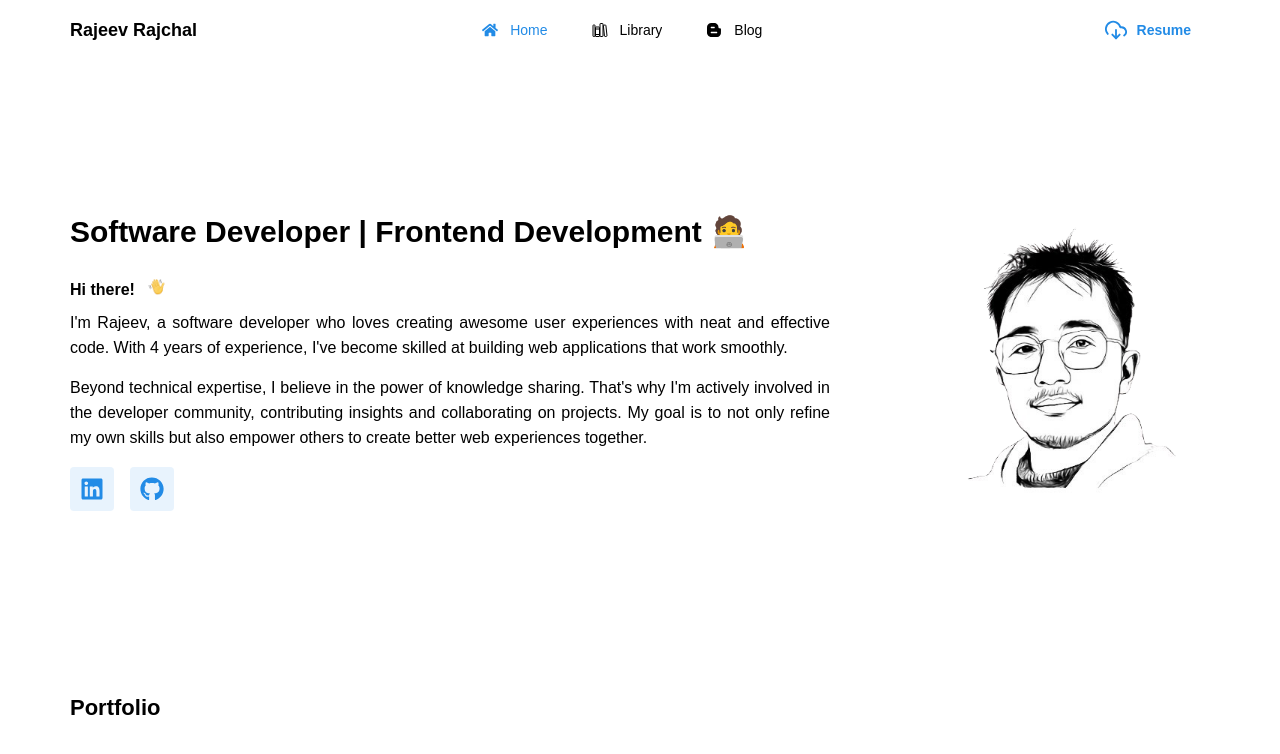
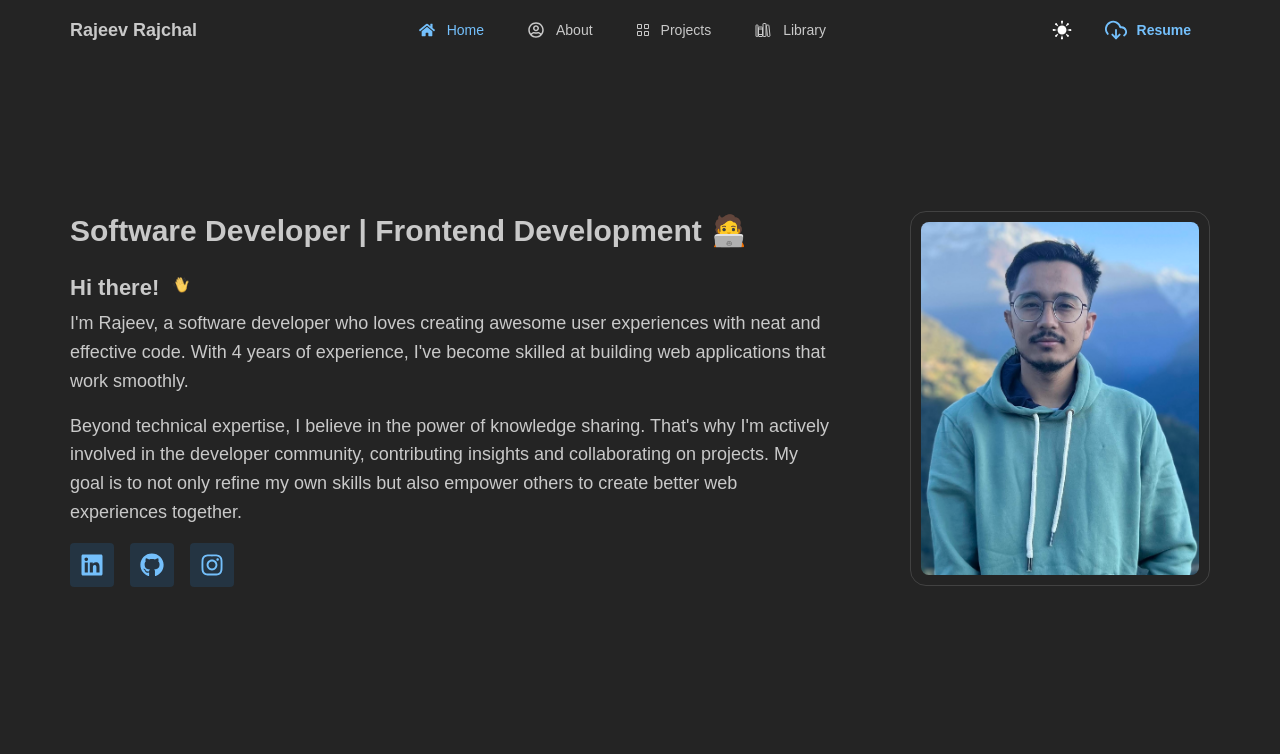
Before and after one commit to rajeevrajchal/rajeev-me, a Next.js app: page / in a window 1280 px wide. Shown: the top 754 px of the page. Built offline with nearby package versions, Linux system fonts and the light colour scheme.

Commit message:
WIP: Home Page

```diff
--- /dev/null
+++ b/src/app/_components/basic-intro.tsx
@@ -0,0 +1,70 @@
+import SocialLinks from "@/components/social-links";
+import {
+  Avatar,
+  Center,
+  Flex,
+  Image,
+  Paper,
+  Stack,
+  Text,
+  Title,
+} from "@mantine/core";
+
+const BasicIntro = () => {
+  return (
+    <Flex
+      align={{
+        base: "flex-start",
+        md: "center",
+      }}
+      justify="space-between"
+      gap="xl"
+      mt={{
+        base: "20px",
+        md: "150px",
+      }}
+      direction={{
+        base: "column-reverse",
+        md: "row",
+      }}
+    >
+      <Stack className="w-full md:w-2/3">
+        <Title order={2} className="text-[30px]">
+          Software Developer | Frontend Development 🧑‍💻
+        </Title>
+        <Stack gap={0}>
+          <Flex align="center">
+            <Title order={3}>Hi there!</Title>
+            <Avatar
+              size="md"
+              variant="transparent"
+              src="./wave.gif"
+              className="mb-1"
+            />
+          </Flex>
+          <Text size="lg">
+            I'm Rajeev, a software developer who loves creating awesome user
+            experiences with neat and effective code. With 4 years of
+            experience, I've become skilled at building web applications that
+            work smoothly.
+          </Text>
+        </Stack>
+        <Text size="lg">
+          Beyond technical expertise, I believe in the power of knowledge
+          sharing. That's why I'm actively involved in the developer community,
+          contributing insights and collaborating on projects. My goal is to not
+          only refine my own skills but also empower others to create better web
+          experiences together.
+        </Text>
+        <SocialLinks />
+      </Stack>
+      <Center className="w-full md:w-fit">
+        <Paper withBorder radius="lg" p="xs" h="auto" w={300}>
+          <Image radius="md" src="./rajeev-mountain.jpg" alt="Rajeev Rajchal" />
+        </Paper>
+      </Center>
+    </Flex>
+  );
+};
+
+export default BasicIntro;
--- /dev/null
+++ b/src/app/about/page.tsx
@@ -0,0 +1,5 @@
+const About = () => {
+  return <div>I am Rajeev</div>;
+};
+
+export default About;
--- a/src/app/layout.tsx
+++ b/src/app/layout.tsx
@@ -21,7 +21,7 @@ export default function RootLayout({
         <ColorSchemeScript />
       </head>
       <body>
-        <MantineProvider defaultColorScheme="auto" theme={theme}>
+        <MantineProvider defaultColorScheme="dark" theme={theme}>
           {children}
         </MantineProvider>
       </body>
--- /dev/null
+++ b/src/app/loading.tsx
@@ -0,0 +1,11 @@
+import { Loader } from "@mantine/core";
+
+const Loading = () => {
+  return (
+    <div className="w-screen h-screen grid place-content-center">
+      <Loader color="indigo" size={50} />
+    </div>
+  );
+};
+
+export default Loading;
--- a/src/app/page.tsx
+++ b/src/app/page.tsx
@@ -1,80 +1,7 @@
-"use client";
-
-import SocialLinks from "@/components/social-links";
-import { Avatar, Flex, Stack, Text, Title } from "@mantine/core";
+import BasicIntro from "./_components/basic-intro";
 
 const Home = () => {
-  return (
-    <Stack gap="xl">
-      <Flex
-        align="center"
-        justify="space-between"
-        gap="xl"
-        mt={{
-          base: "20px",
-          md: "150px",
-        }}
-        direction={{
-          base: "column-reverse",
-          md: "row",
-        }}
-      >
-        <Stack className="w-2/3">
-          <Title order={3} className="text-[30px]">
-            Software Developer | Frontend Development 🧑‍💻
-          </Title>
-          <Stack gap={0}>
-            <Flex align="center">
-              <Title order={5}>Hi there!</Title>
-              <Avatar
-                size="md"
-                variant="transparent"
-                src="./wave.gif"
-                className="mb-1"
-              />
-            </Flex>
-            <Text ta="justify">
-              I'm Rajeev, a software developer who loves creating awesome user
-              experiences with neat and effective code. With 4 years of
-              experience, I've become skilled at building web applications that
-              work smoothly.
-            </Text>
-          </Stack>
-          <Text ta="justify">
-            Beyond technical expertise, I believe in the power of knowledge
-            sharing. That's why I'm actively involved in the developer
-            community, contributing insights and collaborating on projects. My
-            goal is to not only refine my own skills but also empower others to
-            create better web experiences together.
-          </Text>
-          <SocialLinks />
-        </Stack>
-        <Avatar
-          visibleFrom="md"
-          variant="transparent"
-          src="./rajeev-no-bg.png"
-          alt="Rajeev Rajchal"
-          size="300"
-        />
-        <Avatar
-          hiddenFrom="md"
-          variant="transparent"
-          src="./rajeev-no-bg.png"
-          alt="Rajeev Rajchal"
-          size="200"
-        />
-      </Flex>
-
-      <Stack
-        mt={{
-          base: "20px",
-          md: "150px",
-        }}
-      >
-        <Title order={3}>Portfolio</Title>
-      </Stack>
-    </Stack>
-  );
+  return <BasicIntro />;
 };
 
 export default Home;
--- /dev/null
+++ b/src/app/projects/page.tsx
@@ -0,0 +1,5 @@
+const Projects = () => {
+  return <div>Projects</div>;
+};
+
+export default Projects;
--- a/src/components/nav-bar.tsx
+++ b/src/components/nav-bar.tsx
@@ -1,9 +1,7 @@
-import AppRoute from "@/constant/route";
+import navbar, { NAVBAR } from "@/constant/navbar";
 import { Button, Center, Flex, NavLink, Text } from "@mantine/core";
 import { usePathname } from "next/navigation";
-import { FaBloggerB, FaHome } from "react-icons/fa";
 import { FiDownloadCloud } from "react-icons/fi";
-import { IoLibraryOutline } from "react-icons/io5";
 import ColorSwitch from "./color-switch";
 
 const Navbar = () => {
@@ -18,32 +16,12 @@ const Navbar = () => {
       w="100%"
       top="0"
     >
-      {/* <Avatar src="./rajeev.jpg" alt="it's me" /> */}
       <Text fw="bold" size="lg">
         Rajeev Rajchal
       </Text>
       <Center visibleFrom="md">
         <Flex gap="lg">
-          {[
-            {
-              key: "",
-              label: "home",
-              icon: <FaHome />,
-              url: AppRoute.home,
-            },
-            {
-              key: "",
-              label: "library",
-              icon: <IoLibraryOutline />,
-              url: AppRoute.library,
-            },
-            {
-              key: "",
-              label: "blog",
-              icon: <FaBloggerB />,
-              url: AppRoute.blogs,
-            },
-          ].map((item) => (
+          {navbar.map((item: NAVBAR) => (
             <NavLink
               key={item.key}
               href={item.url}
--- a/src/components/social-links.tsx
+++ b/src/components/social-links.tsx
@@ -1,6 +1,6 @@
 import { ActionIcon, Flex } from "@mantine/core";
 import Link from "next/link";
-import { FaGithub, FaLinkedin } from "react-icons/fa";
+import { FaGithub, FaInstagram, FaLinkedin } from "react-icons/fa";
 
 const socializes = [
   {
@@ -14,6 +14,13 @@ const socializes = [
     link: "https://github.com/rajeevrajchal/",
     label: "github",
     key: "github",
+    color: "black",
+  },
+  {
+    icon: <FaInstagram size={24} />,
+    link: "https://www.instagram.com/dev.rajeev/",
+    label: "instagram",
+    key: "instagram",
     color: "black",
   },
 ];
--- /dev/null
+++ b/src/constant/navbar.tsx
@@ -0,0 +1,40 @@
+import { ReactElement } from "react";
+import { FaHome, FaRegUserCircle } from "react-icons/fa";
+import { GrProjects } from "react-icons/gr";
+import { IoLibraryOutline } from "react-icons/io5";
+import AppRoute from "./route";
+
+export type NAVBAR = {
+  key: string;
+  label: string;
+  icon: ReactElement;
+  url: string;
+};
+
+const navbar: NAVBAR[] = [
+  {
+    key: "",
+    label: "home",
+    icon: <FaHome />,
+    url: AppRoute.home,
+  },
+  {
+    key: "about",
+    label: "about",
+    icon: <FaRegUserCircle />,
+    url: AppRoute.about,
+  },
+  {
+    key: "projects",
+    label: "projects",
+    icon: <GrProjects size={12} />,
+    url: AppRoute.projects,
+  },
+  {
+    key: "",
+    label: "library",
+    icon: <IoLibraryOutline />,
+    url: AppRoute.library,
+  },
+];
+export default navbar;
--- a/src/constant/route.ts
+++ b/src/constant/route.ts
@@ -1,7 +1,8 @@
 const AppRoute = {
   home: "/",
   library: "/library",
-  blogs: "/blogs",
+  projects: "/projects",
+  about: "/about",
 };
 
 export default AppRoute;
```
Also changed, not shown: public/rajeev-mountain.jpg (added).
